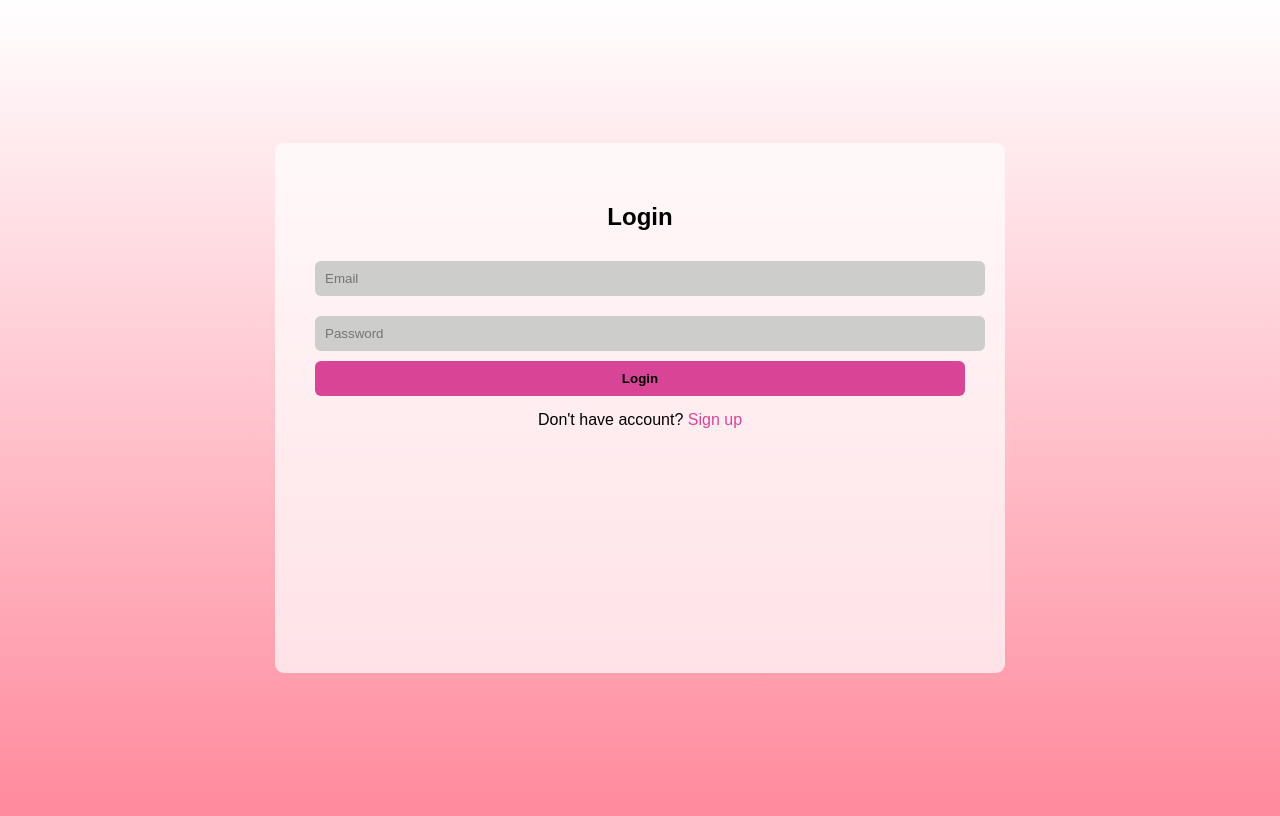
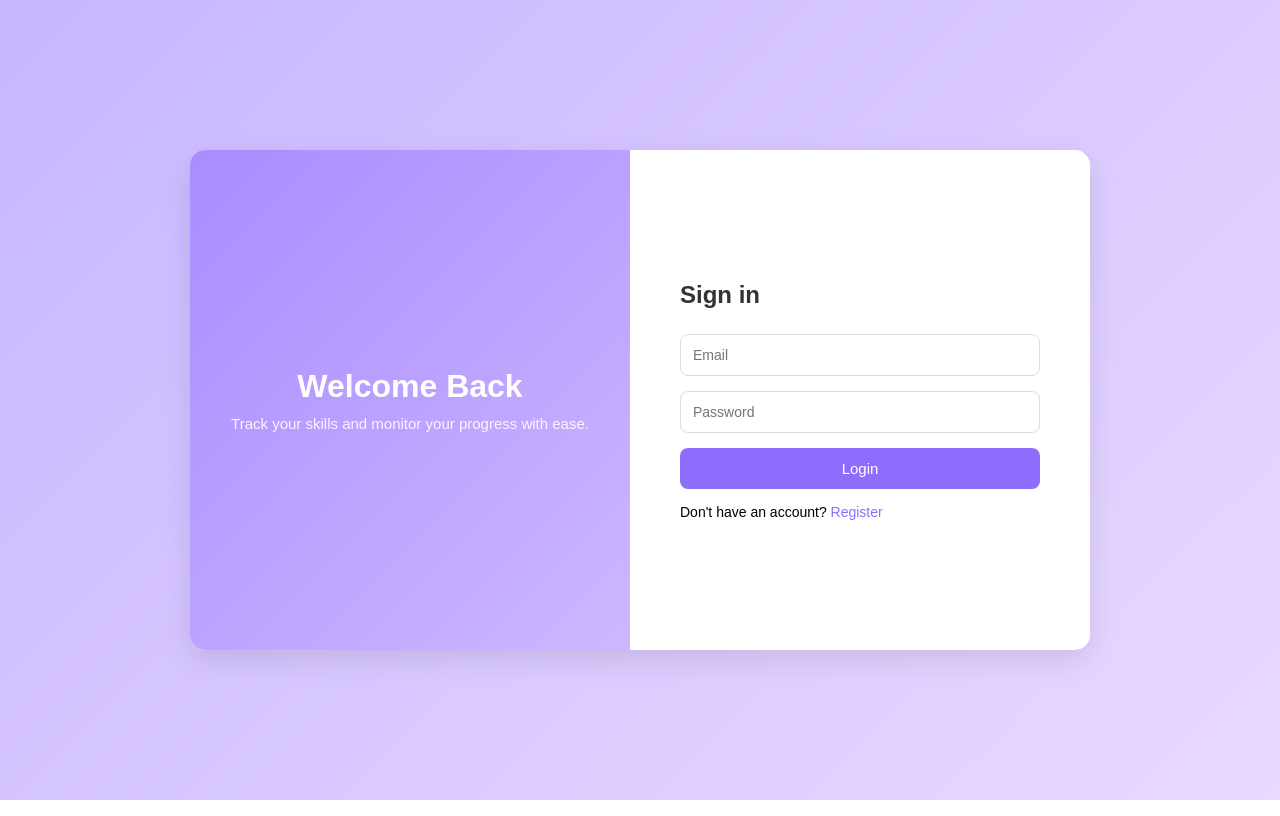
Before and after one commit to sormilabagui/student_skill_progress_analytics, a Flask app: page / in a window 1280 px wide. Run offline with Flask 3, Linux system fonts and the light colour scheme.

Commit message:
update...

```diff
--- a/app/models.py
+++ b/app/models.py
@@ -9,6 +9,7 @@ class User(db.Model, UserMixin):
     name = db.Column(db.String(100), nullable=False)
     email = db.Column(db.String(120), unique=True, nullable=False)
     password_hash = db.Column(db.String(200), nullable=False)
+    role = db.Column(db.String(20), default="user")                    #for user's roles
     created_at = db.Column(db.DateTime, default=datetime.utcnow)
     is_active = db.Column(db.Boolean, default=True)
 
--- a/app/routes.py
+++ b/app/routes.py
@@ -9,10 +9,18 @@ main = Blueprint('main', __name__)
 def home():
     return render_template("login.html")
 
-@main.route("/dashboard")
-@login_required
-def dashboard():
-    return render_template("dashboard.html", user=current_user)
+
+
+
+@main.route("/admin_dashboard")
+def admin_dashboard():
+    return render_template("admin_dashboard.html", user=current_user)
+
+
+@main.route("/user_dashboard")
+def user_dashboard():
+    return render_template("user_dashboard.html", user=current_user)
+
 
 @main.route("/admin/add-category", methods=["GET", "POST"])
 def add_category():
@@ -30,7 +38,7 @@ def add_category():
         db.session.add(new_category)
         db.session.commit()
 
-        return redirect(url_for("main.dashboard"))
+        return redirect(url_for("main.admin_dashboard"))
 
     return render_template("add_category.html")
 
@@ -55,6 +63,6 @@ def add_skill():
         db.session.add(new_skill)
         db.session.commit()
 
-        return redirect(url_for("main.dashboard"))
+        return redirect(url_for("main.admin_dashboard"))
 
     return render_template("add_skill.html", categories=categories)
--- /dev/null
+++ b/app/static/css/auth.css
@@ -0,0 +1,107 @@
+*{
+margin:0;
+padding:0;
+box-sizing:border-box;
+font-family: "Poppins", sans-serif;
+}
+
+body{
+height:100vh;
+display:flex;
+justify-content:center;
+align-items:center;
+background:linear-gradient(135deg,#c7b6ff,#e9d9ff);
+}
+
+.container{
+width:900px;
+height:500px;
+background:white;
+border-radius:15px;
+display:flex;
+overflow:hidden;
+box-shadow:0 10px 30px rgba(0,0,0,0.1);
+}
+
+/* LEFT PANEL */
+
+.left-panel{
+flex:1;
+background:linear-gradient(135deg,#a98cff,#cdb7ff);
+color:white;
+display:flex;
+flex-direction:column;
+justify-content:center;
+align-items:center;
+padding:40px;
+text-align:center;
+}
+
+.left-panel h1{
+font-size:32px;
+margin-bottom:10px;
+}
+
+.left-panel p{
+font-size:15px;
+opacity:0.9;
+}
+
+/* RIGHT PANEL */
+
+.right-panel{
+flex:1;
+padding:50px;
+display:flex;
+flex-direction:column;
+justify-content:center;
+}
+
+.right-panel h2{
+margin-bottom:25px;
+color:#333;
+}
+
+form{
+display:flex;
+flex-direction:column;
+}
+
+input{
+padding:12px;
+margin-bottom:15px;
+border-radius:8px;
+border:1px solid #ddd;
+font-size:14px;
+}
+
+input:focus{
+outline:none;
+border-color:#a98cff;
+}
+
+button{
+padding:12px;
+border:none;
+background:#8e6dfd;
+color:white;
+border-radius:8px;
+font-size:15px;
+cursor:pointer;
+transition:0.3s;
+}
+
+button:hover{
+background:#7757e6;
+}
+
+.register{
+margin-top:15px;
+font-size:14px;
+}
+
+.register a{
+color:#8e6dfd;
+text-decoration:none;
+font-weight:500;
+}
--- a/app/templates/login.html
+++ b/app/templates/login.html
@@ -4,71 +4,45 @@
     <meta charset="UTF-8">
     <meta name="viewport" content="width=device-width, initial-scale=1.0">
     <title>Login - Skill Analytics</title>
-    <style>
-        body{
-            font-family: Arial;
+    <link rel="stylesheet" href="{{ url_for('static', filename='css/auth.css') }}">
 
-            background-image: linear-gradient(to bottom, white, rgb(255, 138, 157));
-
-            display:flex;
-            justify-content:center;
-            align-items:center;
-            height:100vh;
-        }
-        .box{
-            background-color: rgb(255 255 255 /70%);
-            width: 650px;
-            height: 450px;
-            padding:40px;
-            border-radius:9px;
-
-            text-align:center;
-            color:black;
-        }
-        input{
-            width:100%;
-            padding:10px;
-            margin:10px 0;
-            border-radius:6px;
-            border:none;
-            background: #CDCDCB;
-        }
-        button{
-            width:100%;
-            padding:10px;
-            background:#D84596;
-            border:none;
-            border-radius:6px;
-            font-weight:bold;
-            cursor: pointer;
-        }
-        a{
-            color:#D84596;
-            text-decoration:none;
-        }
-    </style>
 </head>
 <body>
 
 
+<div class="container">
+
+
+    <!-- Left Side -->
+    <div class="left-panel">
+        <h1>Welcome Back</h1>
+        <p>Track your skills and monitor your progress with ease.</p>
+    </div>
+
+    <!-- Right Side -->
+    <div class="right-panel">
+
+        <h2>Sign in</h2>
+
+        <form method="POST"  action="/login">
+
+            <input type="email" name="email" placeholder="Email" required>
+
+            <input type="password" name="password" placeholder="Password" required>
+
+            <button type="submit">Login</button>
+
+        </form>
+
+        <p class="register">
+            Don't have an account?
+            <a href="/signup">Register</a>
+        </p>
+
+    </div>
 
 
 
-
-<div class="box">
-    <h2>Login</h2>
-
-
-<form method="post" action="/login">
-    <input type="email" placeholder="Email" name="email" required>
-    <input type="password" placeholder="Password" name="password" required>
-    <button type="submit">Login</button>
-</form>
-
-<p style="margin-top:15px;">
-    Don't have account?
-    <a href="/signup">Sign up</a>
-</p>
 
 
 </div>
```
Also changed, not shown: app/auth.py (+6 -2 lines), app/static/css/admin_dashboard.css (added, +113 -0 lines), app/static/css/dashboard.css (added, +139 -0 lines), app/static/js/admin_dashboard.js (added, +14 -0 lines), app/templates/signup.html (+12 -44 lines), app/templates/user_dashboard.html (added, +15 -0 lines), app/templates/admin_dashboard.html (renamed from app/templates/dashboard.html).
